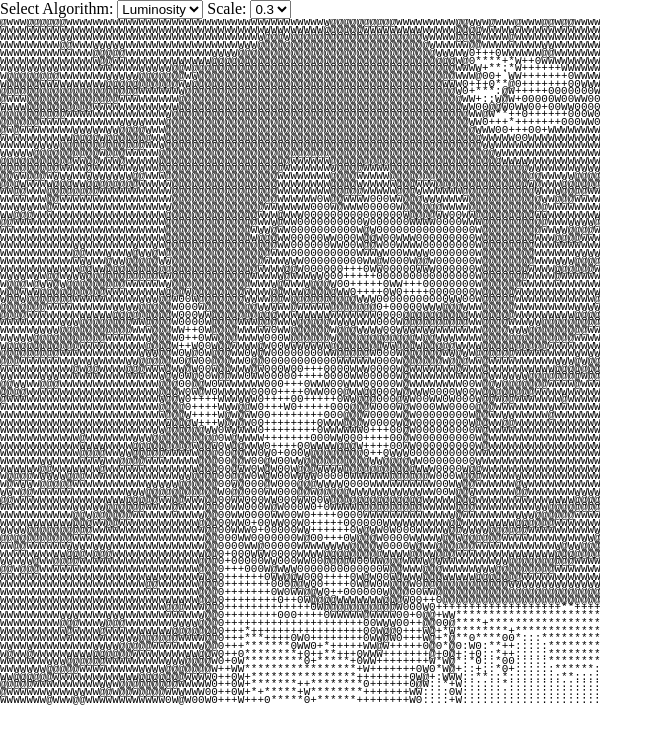
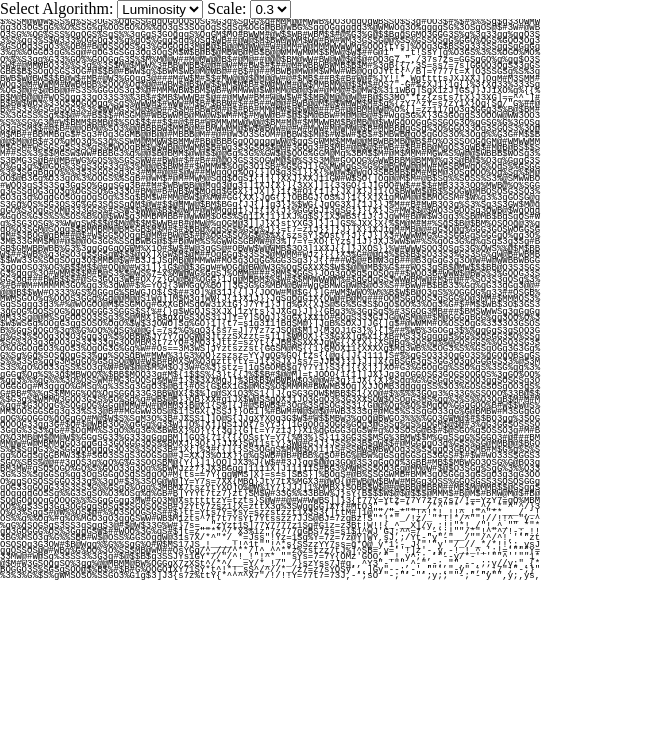
Before and after one commit to AvnerCohen/img2ascii-node, a website: page public/test.html in a window 1280 px wide. Shown: the whole page, without its empty margins (0-663 px from the left). Drawn offline with Linux system fonts and the light colour scheme.

Commit message:
ready with 3 different version of algorithem for ascii chars

```diff
--- a/public/test.html
+++ b/public/test.html
@@ -7,7 +7,7 @@
         </title>
         <style>
             /*Some styles*/ * {margin: 0; padding: 0;}
-            #ascii { font-family: monospace; font-size: 11px; line-height: 70%; }
+            #ascii { font-family: monospace; font-size: 9px; line-height: 70%; margin:0px; }
             #hidden_image{display: none; }
             #container { overflow: hidden; display: block;width:600px;}
 
@@ -58,15 +58,41 @@
                         var gray = getGray(r, g, b, algo);
 
 
-                        if (gray > 250) character = " "; //almost white
+                 /*       if (gray > 250) character = " ";
                         else if (gray > 230) character = "`";
                         else if (gray > 200) character = ":";
                         else if (gray > 175) character = "*";
                         else if (gray > 150) character = "+";
                         else if (gray > 125) character = "0";
                         else if (gray > 50) character = "W";
-                        else character = "@"; //almost black
-                        //newlines and injection into dom
+                       else character = "@"; */
+                     /*   if (gray > 250) character = " "
+                        else if (gray > 240) character = getRandomChar(getAsciiArray("1"));
+                        else if (gray > 224) character = getRandomChar(getAsciiArray("2"));
+                        else if (gray > 208) character = getRandomChar(getAsciiArray("3"));
+                        else if (gray > 192) character = getRandomChar(getAsciiArray("4"));
+                        else if (gray > 176) character = getRandomChar(getAsciiArray("5"));
+                        else if (gray > 160) character = getRandomChar(getAsciiArray("6"));
+                        else if (gray > 144) character = getRandomChar(getAsciiArray("7"));
+                        else if (gray > 128) character = getRandomChar(getAsciiArray("8"));
+                        else if (gray > 112) character = getRandomChar(getAsciiArray("9"));
+                        else if (gray > 96) character = getRandomChar(getAsciiArray("10"));
+                        else if (gray > 80) character = getRandomChar(getAsciiArray("11"));
+                        else if (gray > 64) character = getRandomChar(getAsciiArray("12"));
+                        else if (gray > 48) character = getRandomChar(getAsciiArray("13"));
+                        else if (gray > 32) character = getRandomChar(getAsciiArray("14"));
+                        else if (gray > 16) character = getRandomChar(getAsciiArray("15"));
+                        else character = getRandomChar(getAsciiArray("16"));*/
+
+                        if (gray > 250) character = " ";
+                        else if (gray > 230) character = getRandomChar(getAsciiArray("1"));
+                        else if (gray > 200) character = getRandomChar(getAsciiArray("2"));
+                        else if (gray > 175) character = getRandomChar(getAsciiArray("3"));
+                        else if (gray > 150) character = getRandomChar(getAsciiArray("6"));
+                        else if (gray > 125) character = getRandomChar(getAsciiArray("9"));
+                        else if (gray > 50) character = getRandomChar(getAsciiArray("13"));
+                        else character = getRandomChar(getAsciiArray("16"));
+
                         if (i != 0 && (i / 4) % W == 0) //if the pointer reaches end of pixel-line
                         {
                             ascii.appendChild(document.createTextNode(line));
@@ -78,9 +104,6 @@
 
                         line += character;
                     }
-
-                    //We will change the margin-left of ascii to move it.
-                    ascii.style.marginLeft = "0";
 
                 }
 
@@ -98,6 +121,40 @@
                         break;
                     }
                     return gray;
+                }
+
+                function getRandomChar(arr){
+                    var max  = arr.length;
+                    var min = 0;
+                    var rnd = randomRange(min,max);
+                    var ret =  arr[rnd];
+                    return ret
+                }
+
+                function randomRange(min, max) {
+                        return Math.floor( Math.random() * ( max - min ) ) + min;
+                }
+
+
+                function getAsciiArray(seqNo){
+                    var sq16 = ["@",  "$", "B", "W", "#", "M"];
+                    var sq15 = ["Q",  "8", "E", "R", "N", "9"];
+                    var sq14 = ["5",  "D", "0", "6", "&", "H"]
+                    var sq13 = ["g",  "G", "O", "S", "3", "%"];
+                    var sq12 = ["U",  "P", "K", "F", "I", "p"];
+                    var sq11 = ["2",  "Z", "b", "A", "d", "q"];
+                    var sq10 = ["4",  "w", "C", "h", "a", "["];
+                    var sq9 = ["]",  "1", "{", "}", "J", "X"];
+                    var sq8 = ["e",  "k", "V", "l", "i", "o"];
+                    var sq7 = ["f",  "u", "n", "j", "L", "T"];
+                    var sq6 = ["z",  "7", "Y", "s", "t", "="];
+                    var sq5 = [">",  "<", "?", ")", "(", "|"];
+                    var sq4 = ["+",  "x", "c", "m", "v", "r"];
+                    var sq3 = ["^",  "/", "\"", "_", "*", "!"];
+                    var sq2 = ["y", "\"", ";", "," ,"-",  "'"];
+                    var sq1 = [":", "`", "."];
+
+                    return eval("sq"+seqNo)
                 }
         </script>
     </head>
```
